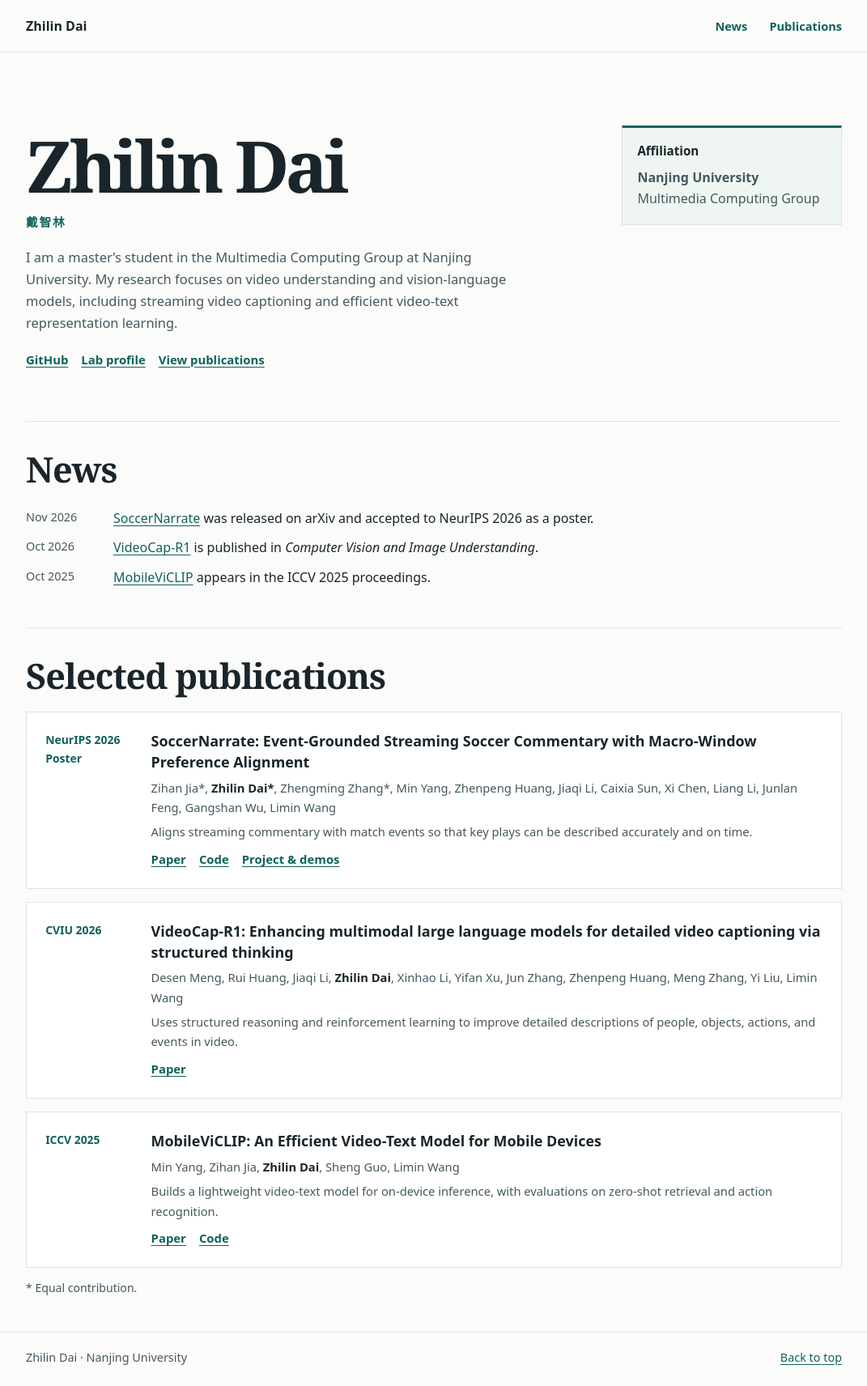
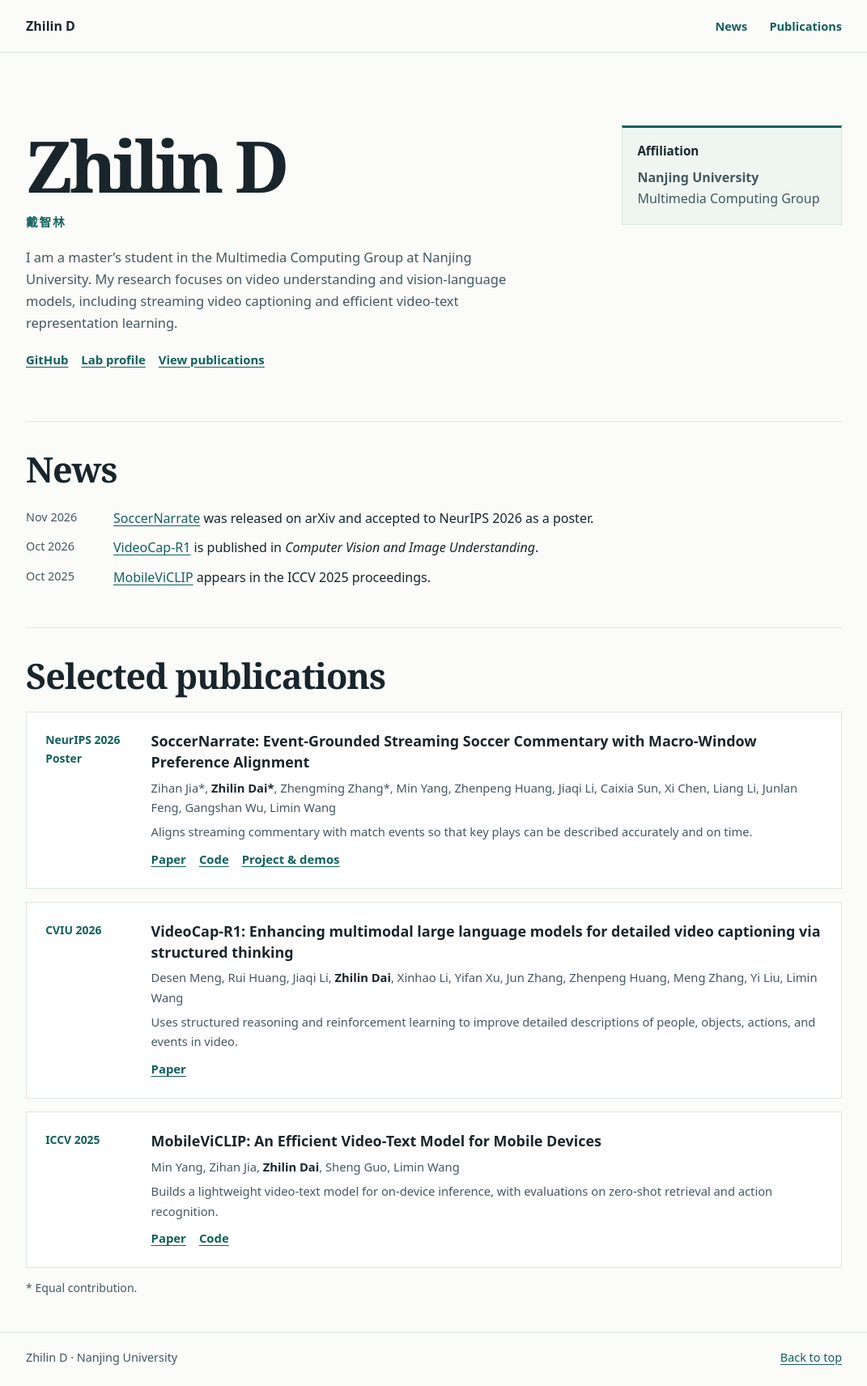
Before and after one commit to ZhilinD/zhilind.github.io, a plain HTML site: page index.html in a window 1280 px wide. Shown: the whole page at 81% size, without its empty margins (104-1175 px from the left). Drawn offline with Linux system fonts and the light colour scheme.

Commit message:
Use Zhilin D as the homepage display name

```diff
--- a/index.html
+++ b/index.html
@@ -3,9 +3,9 @@
 <head>
 <meta charset="utf-8">
 <meta name="viewport" content="width=device-width, initial-scale=1">
-<meta name="description" content="Zhilin Dai, a master's student at Nanjing University. Research in video understanding and vision-language models.">
+<meta name="description" content="Zhilin D, a master's student at Nanjing University. Research in video understanding and vision-language models.">
 <link rel="canonical" href="https://zilind.github.io/">
-<title>Zhilin Dai | Academic Homepage</title>
+<title>Zhilin D | Academic Homepage</title>
 <style>
 :root {
   color-scheme: light;
@@ -76,14 +76,14 @@ footer .wrap { display:flex; justify-content:space-between; gap:1rem; }
 <a class="skip" href="#main">Skip to content</a>
 <header>
   <div class="wrap">
-    <a class="brand" href="#top">Zhilin Dai</a>
+    <a class="brand" href="#top">Zhilin D</a>
     <nav aria-label="Main navigation"><a href="#news">News</a><a href="#publications">Publications</a></nav>
   </div>
 </header>
 <main class="wrap" id="main" tabindex="-1">
   <div class="intro">
     <div>
-      <h1>Zhilin Dai</h1>
+      <h1>Zhilin D</h1>
       <p class="cn" lang="zh-CN">戴智林</p>
       <p class="bio">I am a master’s student in the Multimedia Computing Group at Nanjing University. My research focuses on video understanding and vision-language models, including streaming video captioning and efficient video-text representation learning.</p>
       <div class="links"><a href="https://github.com/ZilinD">GitHub</a><a href="https://mcg.nju.edu.cn/en/member.html">Lab profile</a><a href="#publications">View publications</a></div>
@@ -137,6 +137,6 @@ footer .wrap { display:flex; justify-content:space-between; gap:1rem; }
     <p class="equal">* Equal contribution.</p>
   </section>
 </main>
-<footer><div class="wrap"><p>Zhilin Dai · Nanjing University</p><a href="#top">Back to top</a></div></footer>
+<footer><div class="wrap"><p>Zhilin D · Nanjing University</p><a href="#top">Back to top</a></div></footer>
 </body>
 </html>
```
